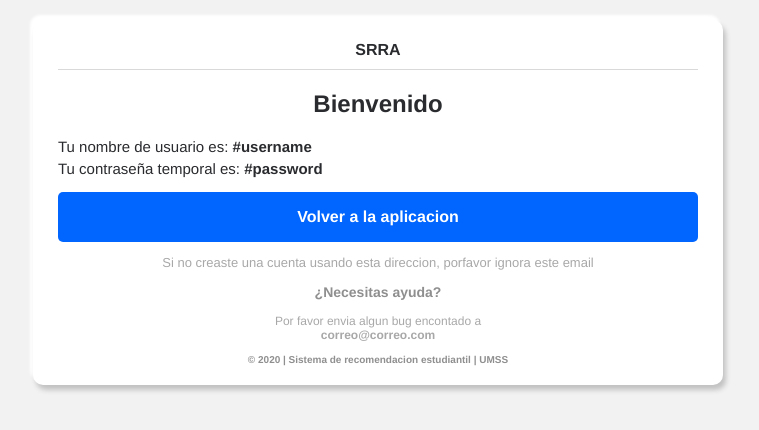
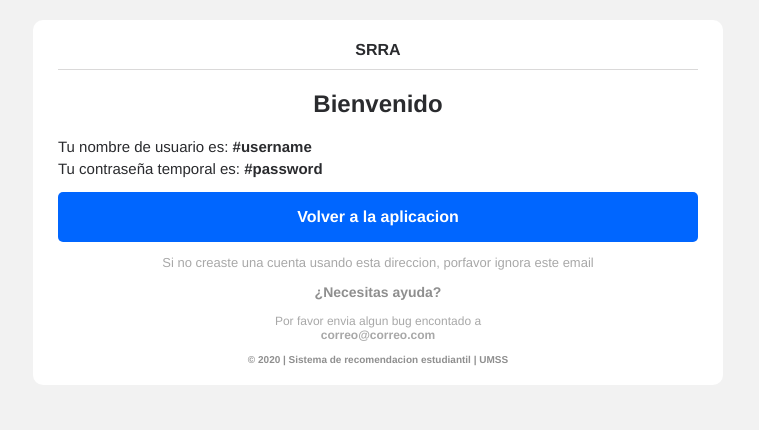
Before and after one commit to Andreszd/templates-emails, a plain HTML site: page index.html in a window 1280 px wide. Shown: the whole page, without its empty margins (262-1021 px from the left). Drawn offline with Linux system fonts and the light colour scheme.

Commit message:
update template

```diff
--- a/index.html
+++ b/index.html
@@ -16,8 +16,6 @@
         padding:10px 25px;
         border-radius: 10px;
         background-color: #fff;
-        box-shadow: 3px 5px 5px #c2c2c2,
-                    -3px -5px 3px #fff;
         "
 
     ">
```
